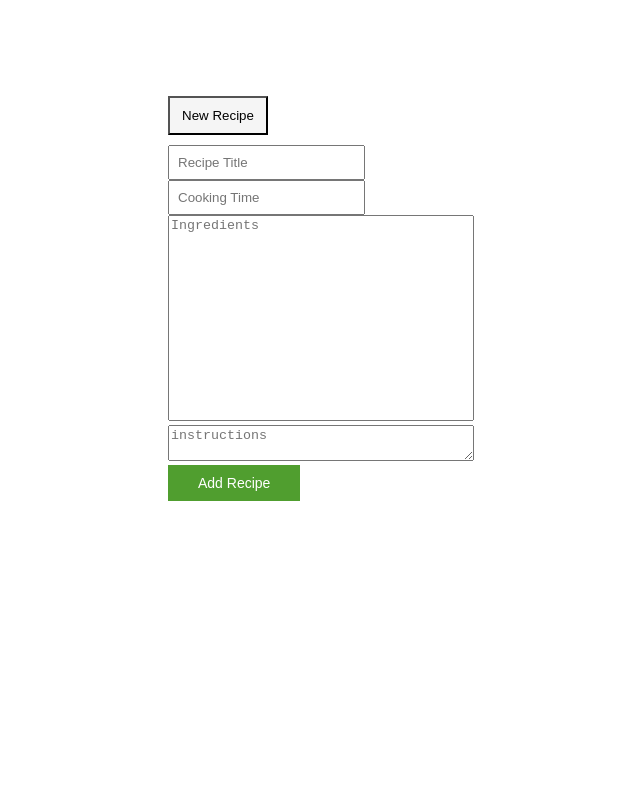
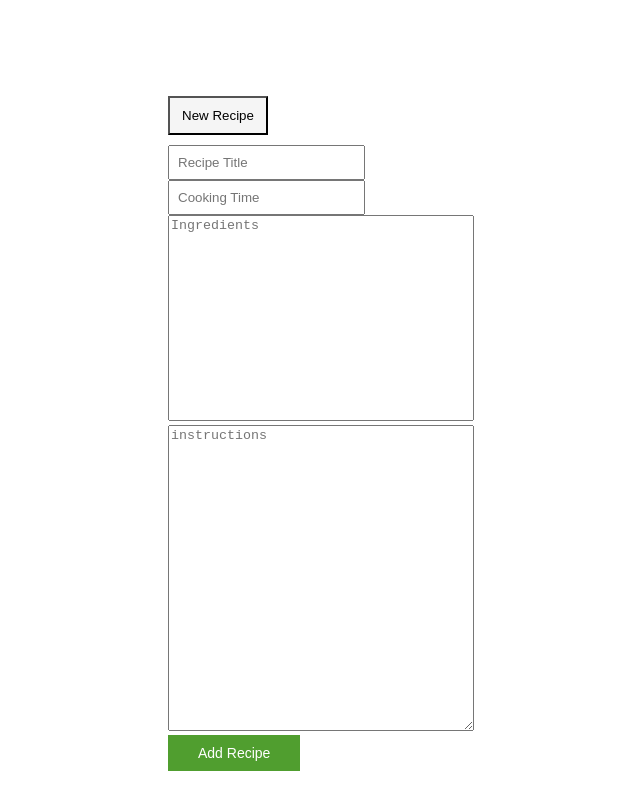
Before and after one commit to AdamFagerberg/recipeapp, a Next.js app: page / in a window 1280 px wide. Shown: the top 810 px of the page, without its empty margins (322-962 px from the left). Built offline with nearby package versions, Linux system fonts and the light colour scheme.

Commit message:
instructions

```diff
--- a/app/globals.css
+++ b/app/globals.css
@@ -185,7 +185,7 @@ footer > section article a {
 
 #instructions {
   width: 300px;
-  height: auto;
+  height: 300px;
 }
 input {
   padding: 8px;
```
